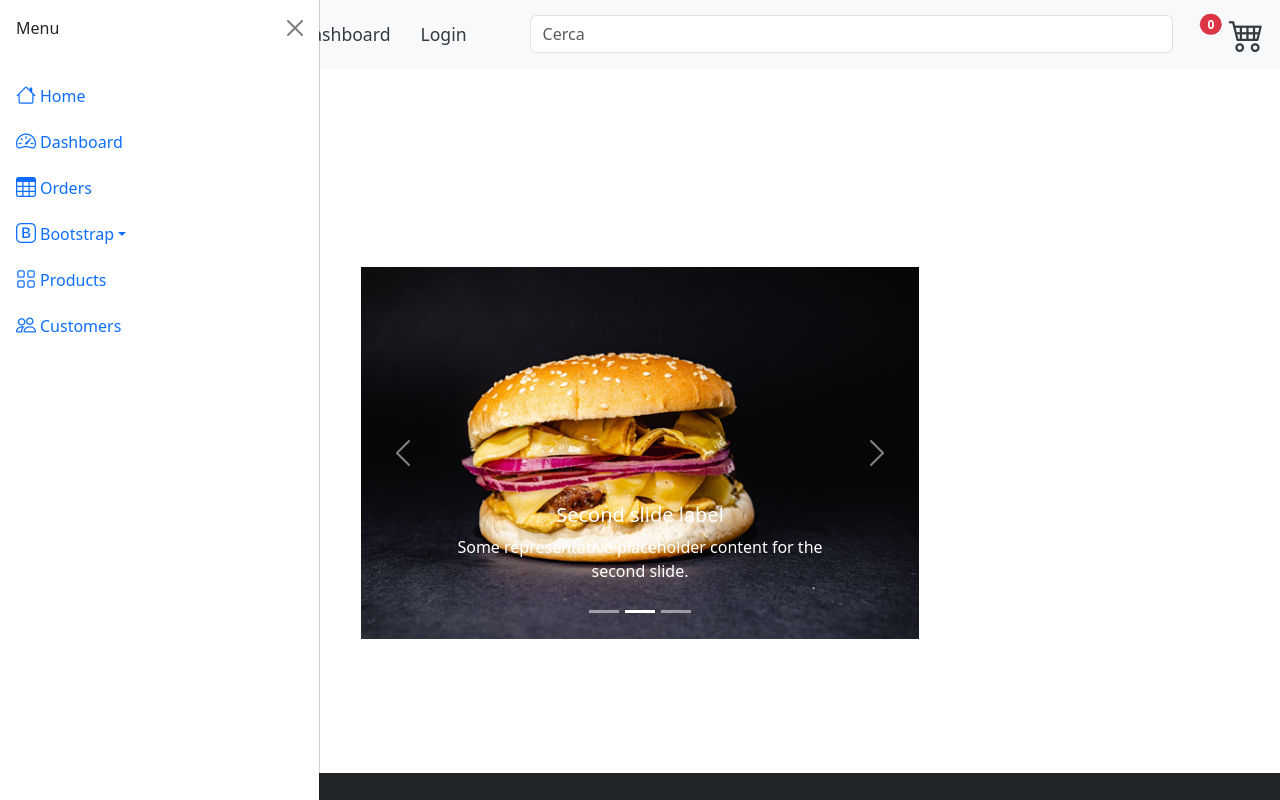
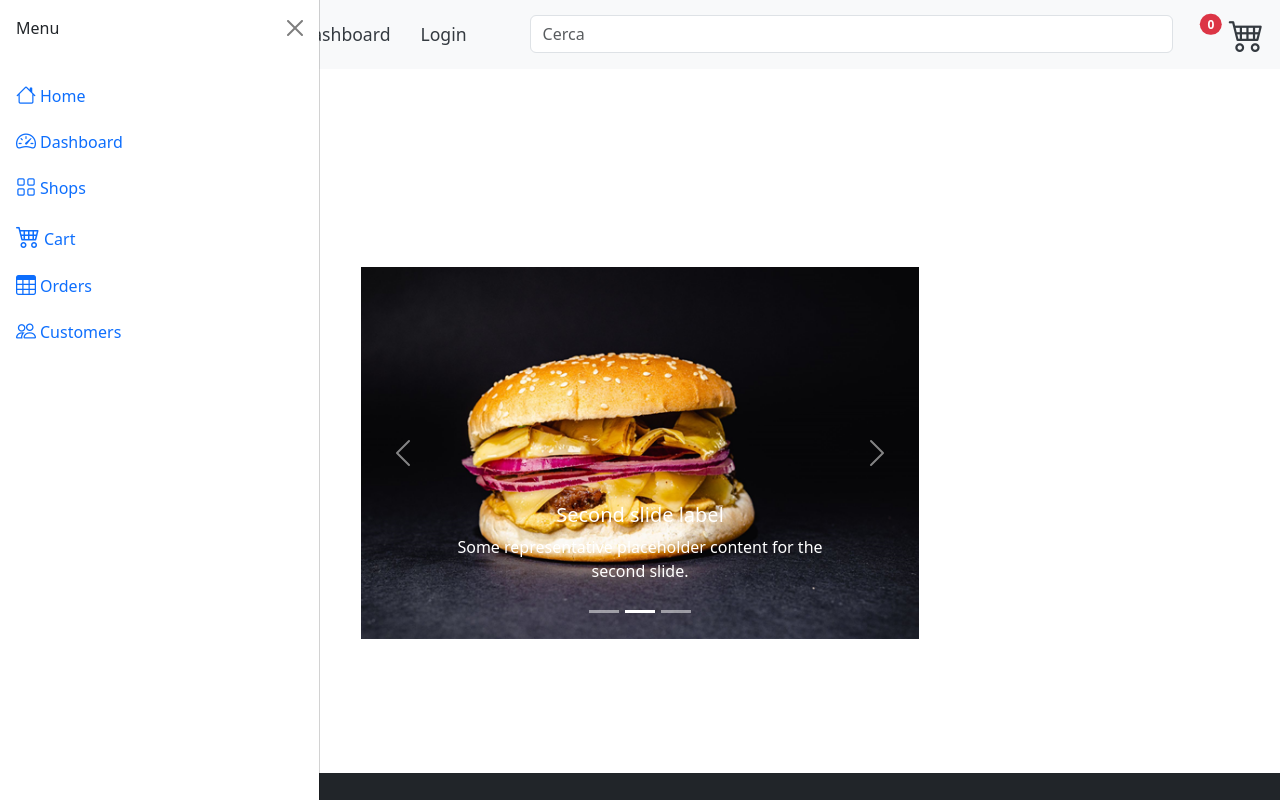
Before and after one commit to netsamma/food-delivery-fe, an Angular app: page / in a window 1280 px wide. Both pictures are taken after a click on the button 39 px from the left and 100 px from the top of the page. Shown: the top 800 px of the page. Built offline with nearby package versions, Linux system fonts and the light colour scheme; a web font is replaced by a local one.

Commit message:
Sidebar routerlink added

```diff
--- a/src/app/components/sidebar/sidebar.component.html
+++ b/src/app/components/sidebar/sidebar.component.html
@@ -11,14 +11,15 @@
                 </a>
             </li>
             <li>
-                <a href="#submenu1" data-bs-toggle="collapse" class="nav-link text-truncate">
+                <a data-bs-toggle="collapse" class="nav-link text-truncate" routerLink="/dashboard">
                     <i class="fs-5 bi-speedometer2"></i><span class="ms-1 d-none d-sm-inline">Dashboard</span> </a>
             </li>
             <li>
-                <a href="#" class="nav-link text-truncate">
-                    <i class="fs-5 bi-table"></i><span class="ms-1 d-none d-sm-inline">Orders</span></a>
+                <a class="nav-link text-truncate" routerLink="/shops">
+                    <i class="fs-5 bi-grid"></i><span class="ms-1 d-none d-sm-inline">Shops</span>
+                </a>
             </li>
-            <li class="dropdown">
+            <!-- <li class="dropdown">
                 <a href="#" class="nav-link dropdown-toggle  text-truncate" id="dropdown" data-bs-toggle="dropdown" aria-expanded="false">
                     <i class="fs-5 bi-bootstrap"></i><span class="ms-1 d-none d-sm-inline">Bootstrap</span>
                 </a>
@@ -31,10 +32,15 @@
                     </li>
                     <li><a class="dropdown-item" href="#">Sign out</a></li>
                 </ul>
+            </li> -->
+            <li>
+                <a class="nav-link text-truncate" routerLink="/cart">
+                  <i class="fs-4 bi bi-cart4"></i><span class="ms-1 d-none d-sm-inline">Cart</span>
+                </a>
             </li>
             <li>
                 <a href="#" class="nav-link text-truncate">
-                    <i class="fs-5 bi-grid"></i><span class="ms-1 d-none d-sm-inline">Products</span></a>
+                    <i class="fs-5 bi-table"></i><span class="ms-1 d-none d-sm-inline">Orders</span></a>
             </li>
             <li>
                 <a href="#" class="nav-link text-truncate">
--- a/src/app/components/sidebar/sidebar.component.ts
+++ b/src/app/components/sidebar/sidebar.component.ts
@@ -1,9 +1,10 @@
 import { Component } from '@angular/core';
+import { RouterLink } from '@angular/router';
 
 @Component({
   selector: 'app-sidebar',
   standalone: true,
-  imports: [],
+  imports: [RouterLink],
   templateUrl: './sidebar.component.html',
   styleUrl: './sidebar.component.css'
 })
```
